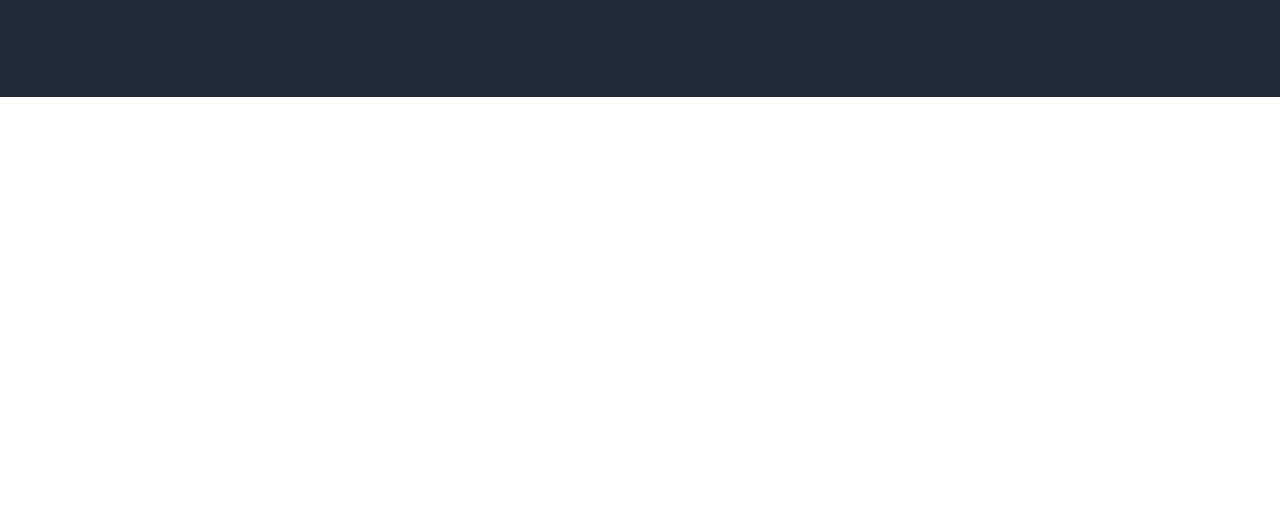
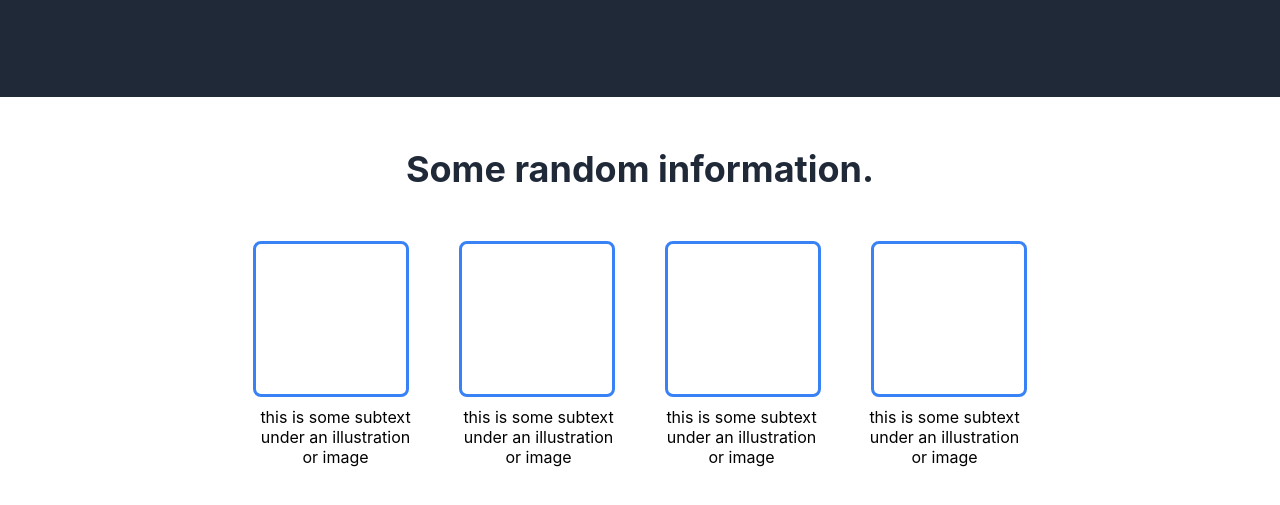
Before and after one commit to khyllar/landing-page-odin, a plain HTML site: page index.html in a window 1280 px wide. Shown: the part 591-1096 px from the top of the page. Before the commit the page ends 800 px from the top, so only its background shows below. Drawn offline with Linux system fonts and the light colour scheme.

Commit message:
Formate random info html

```diff
--- a/index.html
+++ b/index.html
@@ -35,6 +35,21 @@
         </div>
 
         <!--- RANDOM STUFF --->
+        <div class="random-info-container">
+            <div class="random-info-head">Some random information.</div>
+            <div class="box-container">
+                <div class="random-info-box"></div>
+                <div class="random-info-box"></div>
+                <div class="random-info-box"></div>
+                <div class="random-info-box"></div>
+            </div>
+            <div class="random-info-text">
+                <div class="text">this is some subtext under an illustration or image</div>
+                <div class="text">this is some subtext under an illustration or image</div>
+                <div class="text">this is some subtext under an illustration or image</div>
+                <div class="text">this is some subtext under an illustration or image</div>
+            </div>
+        </div>
 
         <!--- QUOTE --->
 
```
